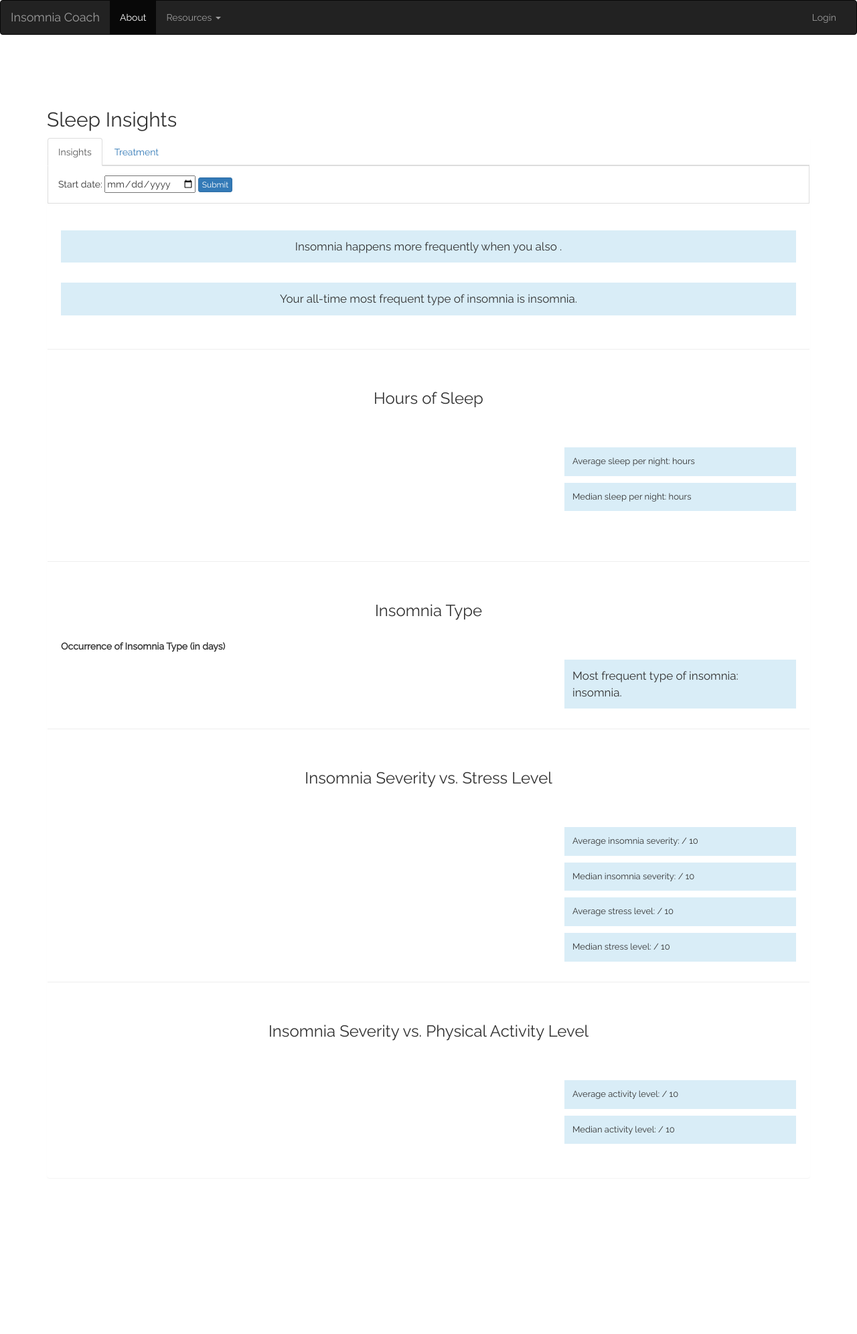
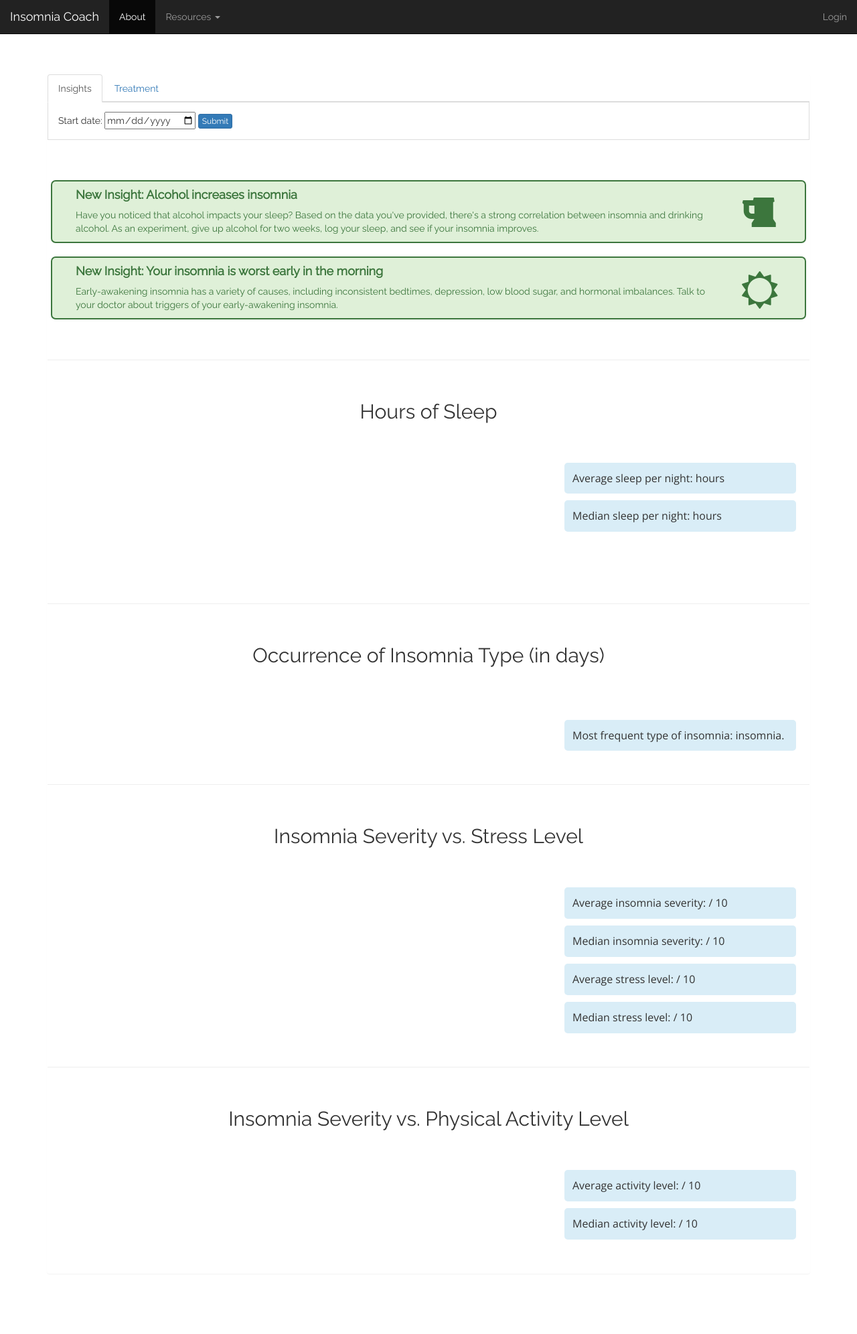
Before and after one commit to k-wiz/insomnia-app, a Flask app: template templates/dashboard2.html in a window 1280 px wide. Shown: the whole page at 67% size. Before the commit the page ends 1708 px from the top, so only its background shows below. Run offline with Flask 2, Linux system fonts and the light colour scheme; the template is opened without the code that fills it, so the values that code supplies are empty; a map, chart or similar area stays blank; some libraries are stand-ins or nearby versions.

Commit message:
Updated styling -- fixed minor bugs; added styling for top insights. Everything loading properly.

```diff
--- a/static/style.css
+++ b/static/style.css
@@ -1,20 +1,3 @@
-/*.small-chart {
-    width: 50%;
-    margin-left: auto;
-    margin-right: auto;
-}*/
-
-/*.donut-chart {
-    width: 100%;
-    margin-left: auto;
-    margin-right: auto;
-}*/
-
-/*.canvas {
-    width: 600px;
-    height: 300px;
-}*/
-
 .chart-legend li span {
     display: inline-block;
     width: 12px;
@@ -26,10 +9,6 @@ body {
     font-family: 'Raleway', sans-serif;
 }
 
-/*h2 {
-    text-align: center;
-    margin-bottom: 2em;
-}*/
 
 .top-buffer {
     margin-top:100px;
@@ -38,8 +17,7 @@ body {
 .jumbotron {
     margin-left: 50px;
     margin-right: 50px;
-    /*background: url('/static/images/counting-sheep.jpg>');*/
-
+    margin-top: 100px;
 }
 
 #entryForm {
@@ -67,6 +45,8 @@ body {
 
 #dashboardInsights h3{
     text-align: center;
+    font-weight: 300;
+    font-size: 30px;
 }
 
 #dashboardInsights .col-md-4{
@@ -75,37 +55,58 @@ body {
 
 #dashboardInsights .bg-info{
     padding: 12px;
-    font-size: 13px;
+    font-size: 16px;
+    font-weight: 300;
+    font-family: 'Open Sans', sans-serif;
+    border-radius: 5px;
 }
 
 #dashboardInsights .data-insights .bg-info{
-    font-weight: 400;
-    font-size: 17px;
+    font-weight: 300;
+    font-size: 16px;
+    font-family: 'Open Sans', sans-serif;
 }
 
-/*#donutLegend ul {
-    position: relative;
-    top: -310px;
-    left: 300px;
-    list-style: none;
-}*/
 
 #donutLegend ul li {
     font-size: 14px;
+    /*display: block;*/
 }
 
-/*#lineLegend ul li {
-    list-style: none;
-}
-
-#activityLineLegend ul li {
-    list-style: none;
-}*/
 
 .chart-legend ul li {
     list-style: none;
+    /*display: inline;*/
+    font-size: 14px;
 }
 
 #homepageJumbo {
     padding: 40px;
 }
+
+
+/*.top-insight {
+    background-color: #fed89a;
+}*/
+
+.top-insight {
+    color: #3c763d;
+    border-style: solid;
+    border-width: 2px;
+    border-color: #3c763d;
+    border-radius: 7px;
+    padding: 10px;
+    background-color: #dff0d8;
+
+}
+
+.icon {
+    /*display: inline-block;*/
+    padding-top: 20px;
+
+}
+
+.insight-text {
+    /*position: absolute;*/
+    /*display: inline-block;*/
+}
--- a/templates/base.html
+++ b/templates/base.html
@@ -1,14 +1,17 @@
 <!doctype html>
 <html>
+<head>
     <meta name="viewport" content="width=device-width, initial-scale=1">
     <link href="https://maxcdn.bootstrapcdn.com/bootswatch/3.3.6/yeti/bootstrap.min.css" rel="stylesheet"></link>
     <link href="/static/style.css" rel="stylesheet"></link>
     <link href="http://fonts.googleapis.com/css?family=Raleway" rel="stylesheet" type="text/css">
+    <link href='https://fonts.googleapis.com/css?family=Open+Sans' rel='stylesheet' type='text/css'>
+    <link href="https://maxcdn.bootstrapcdn.com/font-awesome/4.6.3/css/font-awesome.min.css" rel='stylesheet' type='text/css'>
 </head>
 
 <body>
 
-<div class="navbar navbar-inverse">
+<div class="navbar navbar-inverse navbar-fixed-top">
   <div class="container-fluid">
     <div class="navbar-header">
       <button type="button" class="navbar-toggle collapsed" data-toggle="collapse" data-target="#bs-example-navbar-collapse-2">
--- a/templates/dashboard2.html
+++ b/templates/dashboard2.html
@@ -1,8 +1,8 @@
 {% extends 'base.html' %}
 {% block content %}
 
+<br><br>
 <div id="dashboardInsights" class="container-fluid">
-        <h2>Sleep Insights</h2>
 
         <div class="panel">
 
@@ -22,20 +22,40 @@
                 <form id = "date-range" action = '/insom-types.json'>
                     Start date: <input type="date" name="start_date">
                     <input class="btn btn-primary btn-xs" type="submit" >
-                </form><br><br>
+                </form><br>
 
-                <div class="row">
+            <div class="row">
             <div class="col-xs-12">
+              <!-- <br><h3>Top Sleep Insights</h3><br><br> -->
+              <br><br>
+              <div class="row top-insight">
               <section class="data-insights">
-                  <p class="bg-info text-center">Insomnia happens more frequently when you also <span id="insom_factor"></span>.</p>
+                  <div class="col-xs-11">
+                  <div class="insight-text"><h4><strong>New Insight: Alcohol increases insomnia</strong></h4>
+                  <p>Have you noticed that alcohol impacts your sleep? Based on the data you've provided, there's a strong correlation between insomnia and drinking alcohol. As an experiment, give up alcohol for two weeks, log your sleep, and see if your insomnia improves.</p></div></div>
+                  <div class="col-xs-1">
+                  <div class="icon"><i class="fa fa-beer fa-4x" aria-hidden="true"></i></div></div>
+
+                  <!-- <p class="bg-info top-insight text-center">Insomnia happens more frequently when you also <span id="insom_factor"></span>.</p> -->
               </section><br>
             </div>
-            <div class="col-xs-12">
+            <br>
+
+            <!-- <div class="col-xs-12"> -->
+              <div class="row top-insight">
               <section class="data-insights">
-                    <p class="bg-info text-center">Your all-time most frequent type of insomnia is <span id="all_time_most_frequent_type"></span> insomnia.</p>
-              </section><br>
+                  <div class="col-xs-11">
+                  <div class="insight-text"><h4><strong>New Insight: Your insomnia is worst early in the morning</strong></h4>
+                  <p>Early-awakening insomnia has a variety of causes, including inconsistent bedtimes, depression, low blood sugar, and hormonal imbalances. Talk to your doctor about triggers of your early-awakening insomnia.</p></div></div>
+                  <div class="col-xs-1">
+                  <div class="icon"><i class="fa fa-sun-o fa-4x" aria-hidden="true"></i></div></div>
+
+                    <!-- <p class="bg-info text-center">Your all-time most frequent type of insomnia is <span id="all_time_most_frequent_type"></span> insomnia.</p> -->
+              </section><br><br>
+              </div>
+            <!-- </div> -->
             </div>
-            </div>
+          </div><br><br>
 
                 <hr><br><h3>Hours of Sleep</h3><br>
 
@@ -51,9 +71,9 @@
                     <p class="bg-info">Average sleep per night: <span id="avg_sleep"></span> hours</p>
                     <p class="bg-info">Median sleep per night: <span id="median_sleep"></span> hours</p>
                   </div>
-                </div>
+                </div><br><br>
 
-                <hr><br><h3>Insomnia Type</h3><br>
+                <hr><br><h3>Occurrence of Insomnia Type (in days)</h3><br><br>
 
                 <!-- Donut chart element -->
                 <div class="row" id="donut-chart">
@@ -62,7 +82,7 @@
                     <!-- <canvas id="donutChart"></canvas> -->
                     <div id="canvas"></div>
                     <div id="donutLegend" class="chart-legend"></div>
-                    <label for="donutChart">Occurrence of Insomnia Type (in days)<br>
+                    <label for="donutChart"><br>
                     </label>
                   </div>
                   <div class="col-md-4">
@@ -70,7 +90,7 @@
                         <p class="bg-info">Most frequent type of insomnia: <span id="most_frequent_type"></span> insomnia.</p>
                     </section>
                   </div>
-                </div>
+                </div><br>
 
                 <hr><br><h3>Insomnia Severity vs. Stress Level</h3><br>
 
@@ -90,7 +110,7 @@
                     <p class="bg-info">Average stress level: <span id="avg_stress"></span> / 10</p>
                     <p class="bg-info">Median stress level: <span id="median_stress"></span> / 10</p>
                   </div>
-                </div>
+                </div><br>
 
                 <hr><br><h3>Insomnia Severity vs. Physical Activity Level</h3><br>
 
--- a/templates/homepage.html
+++ b/templates/homepage.html
@@ -4,7 +4,7 @@
 
 
 <div class="container">
-
+<br><br><br><br>
 <div class="entryAlert alert alert-dismissible alert-success">
   <button type="button" class="close" data-dismiss="alert">&times;</button>
   <strong>Well done!</strong> Your Fitbit data has been successfully added.
@@ -20,7 +20,7 @@
             <div class="form-group">
               <label class="control-label">Hours Slept</label>
               <div class="">
-                <input type="number" class="form-control" name="hours_sleep" min="0" max="24" value={{hours_sleep}}>
+                <input type="number" class="form-control" name="hours_sleep" min="0" max="24" value="8">
               </div>
             </div>
 
@@ -118,7 +118,7 @@
             <div class="form-group">
               <label class="control-label">What time did you go to bed?</label>
               <div class="">
-                <input type="time" class="form-control" name="bedtime" value="23:00">
+                <input type="time" class="form-control" name="bedtime" value="23:13">
               </div>
             </div>
 
--- a/templates/index.html
+++ b/templates/index.html
@@ -1,6 +1,7 @@
 {% extends 'base.html' %}
 {% block content %}
 
+<br>
 <div id="homepageJumbo" class="jumbotron">
   <h1>Log Your Sleep</h1>
   <p>Answer simple questions about your sleep and insomnia, and Insomnia Coach will help you get a better night's sleep!</p>
```
